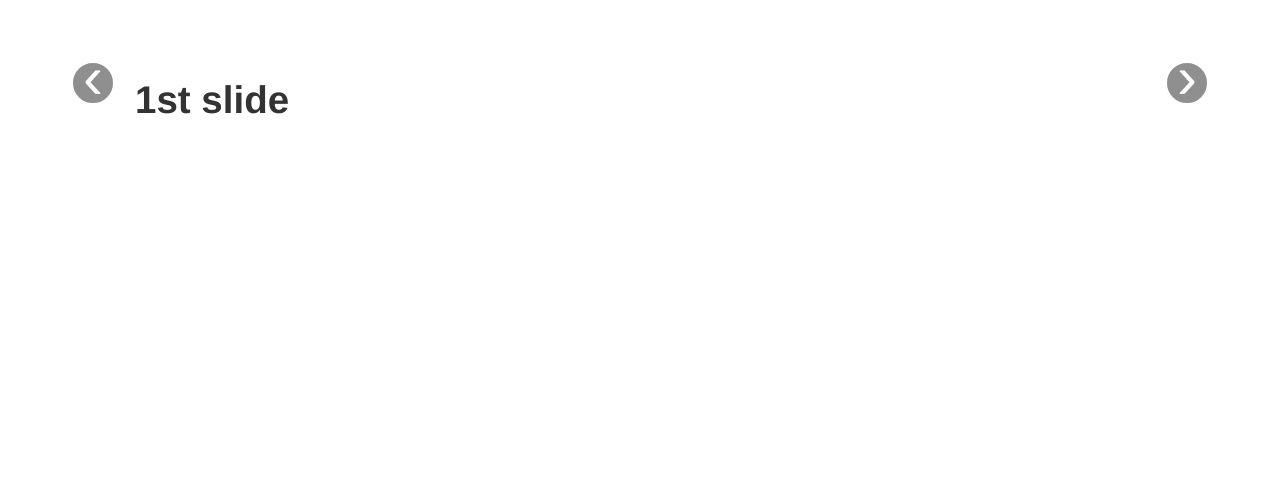
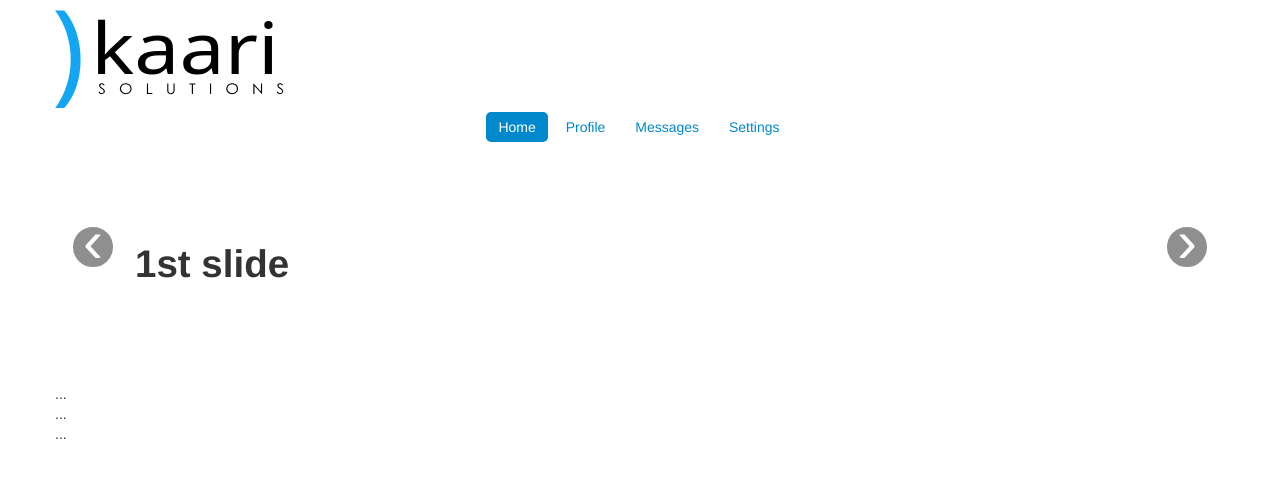
Before and after one commit to jpaaso/bootstrap, a PHP site: page / in a window 1280 px wide. Shown: the top 478 px of the page. Run offline with PHP 8.4, Linux system fonts and the light colour scheme.

Commit message:
Tabs added

```diff
--- a/index.html
+++ b/index.html
@@ -9,7 +9,18 @@
     <link href="styles.css" rel="stylesheet">
 </head>
 <body>
-<div class="container">
+<div class="container tabbable">
+    <a href="#home" class="logo"><img src="img/kaari-logo.svg"></a>
+    <!-- Tabs -->
+    <ul class="nav nav-pills">
+      <li class="active"><a href="#home" data-toggle="tab">Home</a></li>
+      <li><a href="#profile" data-toggle="tab">Profile</a></li>
+      <li><a href="#messages" data-toggle="tab">Messages</a></li>
+      <li><a href="#settings" data-toggle="tab">Settings</a></li>
+    </ul>
+
+    <div class="tab-content">
+      <div class="tab-pane active" id="home">
         <div id="myCarousel" class="carousel slide sliderCustom">
           <ol class="carousel-indicators">
             <li data-target="#myCarousel" data-slide-to="0" class="active"></li>
@@ -27,6 +38,13 @@
           <a class="carousel-control right" href="#myCarousel" data-slide="next">&rsaquo;</a>
         </div>
       </div>
+    </div>
+
+  <div class="tab-pane" id="profile">...</div>
+  <div class="tab-pane" id="messages">...</div>
+  <div class="tab-pane" id="settings">...</div>
+</div>
+
 <!-- Le javascript
 ================================================== -->
 <!-- Placed at the end of the document so the pages load faster -->
--- a/styles.css
+++ b/styles.css
@@ -6,3 +6,23 @@
 .item {
     margin: 80px;
 }
+.logo {
+	text-align: center;
+	background-size: "80%";
+}
+.container a img {
+	height: 20%;
+	width: 20%;
+	text-align: center;
+}
+
+.nav-tabs > li, .nav-pills > li {
+    float:none;
+    display:inline-block;
+    *display:inline; /* ie7 fix */
+     zoom:1; /* hasLayout ie7 trigger */
+}
+
+.nav-tabs, .nav-pills {
+    text-align:center;
+}
```
Lines whose indentation alone changed are shown as unchanged.
